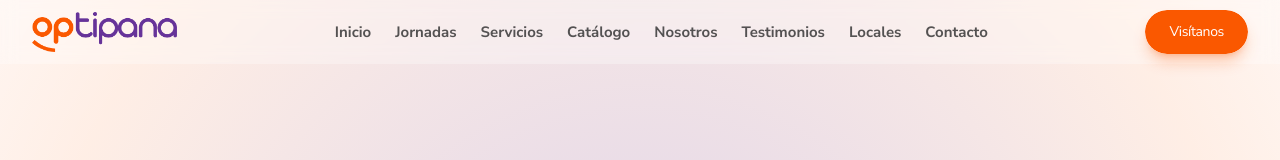
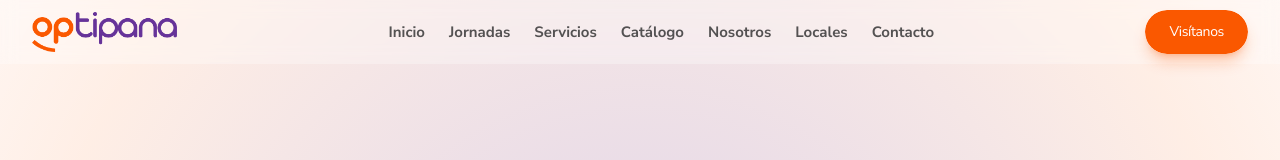
Before and after one commit to GaboAfk/optipana, a Next.js app: page / in a window 1280 px wide. Shown: the top 160 px of the page. Built offline with nearby package versions, Linux system fonts and the light colour scheme.

Commit message:
Ocultar enlace Testimonios del navbar hasta resolver banda en onda superior
El anchor #testimonios deja la onda About→Testimonials a medio pintar bajo
el header fijo; se comenta el link mientras se investiga el artefacto.

```diff
--- a/src/components/Header.tsx
+++ b/src/components/Header.tsx
@@ -11,7 +11,7 @@ const NAV_LINKS = [
   { href: "#servicios", label: "Servicios" },
   { href: "#catalogo", label: "Catálogo" },
   { href: "#nosotros", label: "Nosotros" },
-  { href: "#testimonios", label: "Testimonios" },
+  // { href: "#testimonios", label: "Testimonios" },
   { href: "#locales", label: "Locales" },
   { href: "#contacto", label: "Contacto" },
 ];
```
